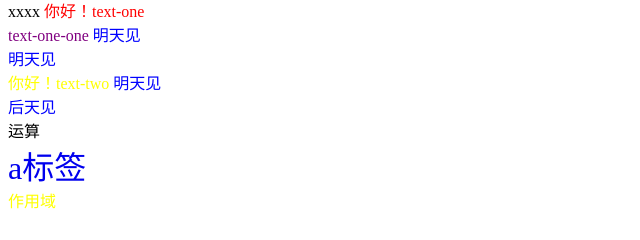
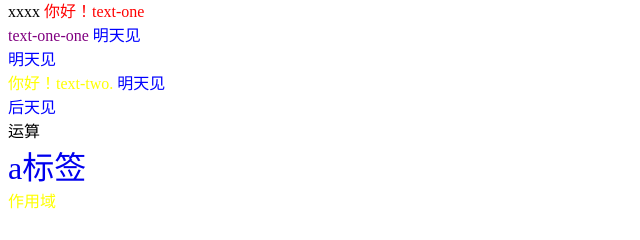
Before and after one commit to Heyuting1/LESS-LEARN, a plain HTML site: page less.html in a window 1280 px wide. Shown: the part 470-710 px from the top of the page, 0-640 px from the left. Drawn offline with nearby package versions, Linux system fonts and the light colour scheme.

Commit message:
single text

```diff
--- a/less.html
+++ b/less.html
@@ -48,7 +48,7 @@
       </div>
     </div>
     <div class='text-two'>
-      你好！text-two
+      你好！text-two.
     </div>
   </div>
   <!-- 1.4 运算 -->
```
